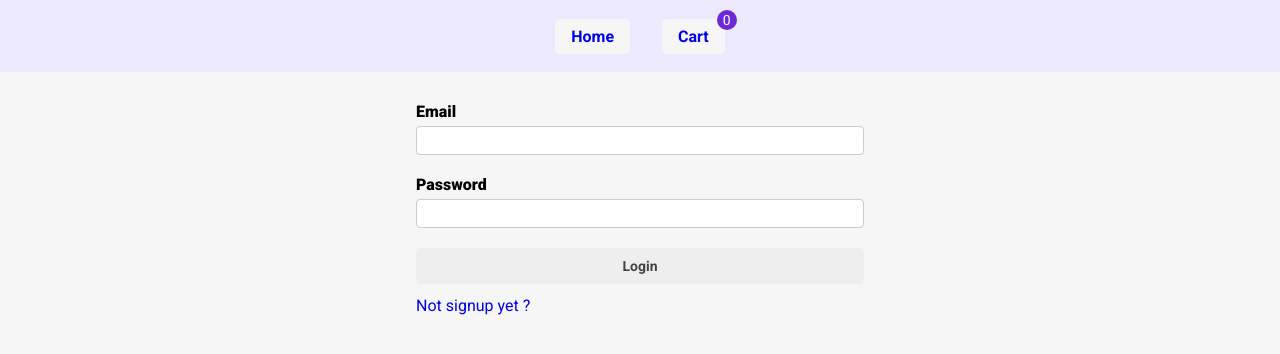
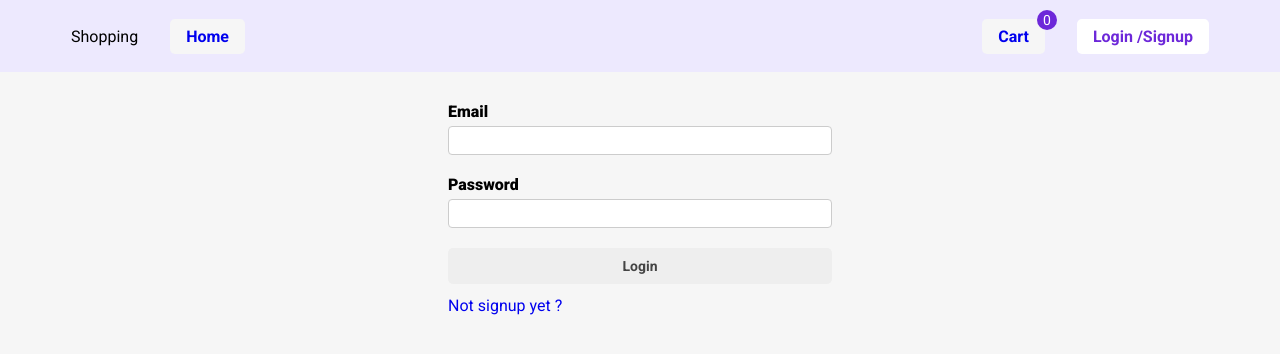
Before and after one commit to MiaadEstakhri/shopping-cart-React-, a React (Create React App) app: page /login in a window 1280 px wide. Shown: the top 354 px of the page. Built offline with nearby package versions, Linux system fonts and the light colour scheme.

Commit message:
getItem and setItem in localStorage

```diff
--- a/src/App.css
+++ b/src/App.css
@@ -1,7 +1,7 @@
 .container {
   display: flex;
   justify-content: center;
-  margin-top: 50px;
+  margin-top: 60px;
 }
 
 .productList {
@@ -9,7 +9,7 @@
   border-radius: 5px;
   display: grid;
   grid-template-columns: repeat(auto-fill, minmax(250px, 1fr));
-  gap: 3rem 2rem;
+  gap: 4rem 2rem;
   width: 90vw;
   max-width: 1170px;
 }
--- a/src/App.js
+++ b/src/App.js
@@ -8,9 +8,11 @@ import "react-toastify/dist/ReactToastify.css";
 import CheckoutPage from "./pages/CheckoutPage/CheckoutPage";
 import SignupPage from "./pages/SignupPage/SignupPage";
 import LoginPage from "./pages/LoginPage/LoginPage";
+import AuthProvider from "./providers/AuthProvider";
 
 function App() {
   return (
+    <AuthProvider>
       <CartProvider>
         <ToastContainer />
         <Routes>
@@ -21,6 +23,7 @@ function App() {
           <Route path="/" element={<HomePage />} />
         </Routes>
       </CartProvider>
+    </AuthProvider>
   );
 }
 
--- a/src/common/input.css
+++ b/src/common/input.css
@@ -1,3 +1,8 @@
+.formControl {
+  margin-bottom: 20px;
+  width: 100%;
+}
+
 label {
   display: flex;
   margin-bottom: 5px;
@@ -8,17 +13,13 @@ input[type="text"],
 input[type="tel"],
 input[type="email"],
 input[type="password"] {
-  width: 35vw;
+  width: 30vw;
   padding: 6px 12px;
   display: block;
   background-color: #fff;
   color: #444;
   border: 1px solid #ccc;
   border-radius: 4px;
-}
-
-.formControl {
-  margin-bottom: 20px;
 }
 
 .error {
--- a/src/components/Login/Login.js
+++ b/src/components/Login/Login.js
@@ -6,6 +6,7 @@ import { Link, useNavigate } from "react-router-dom";
 import { loginUser } from "../../services/loginService";
 import { useState } from "react";
 import { toast } from "react-toastify";
+import { useAuthAction } from "../../providers/AuthProvider";
 
 const initialValues = {
   email: "",
@@ -20,12 +21,16 @@ const validationSchema = Yup.object({
 });
 
 const LoginForm = () => {
+  const setAuth = useAuthAction();
   const history = useNavigate();
   const [error, setError] = useState(null);
+
   const onSubmit = async (values) => {
     // console.log(values);
     try {
-      await loginUser(values);
+      const data  = await loginUser(values);
+      setAuth(data);
+      // localStorage.setItem("authState", JSON.stringify(data));
       setError(null);
       toast.success("ok");
       history("/");
--- a/src/components/Navigation/Navigation.js
+++ b/src/components/Navigation/Navigation.js
@@ -1,14 +1,17 @@
 import { NavLink } from "react-router-dom";
+import { useAuth } from "../../providers/AuthProvider";
 import { useCart } from "../../providers/CartProvider";
 import "./navigation.css";
 
 const Navigation = () => {
   const { cart } = useCart();
-
+  const userData = useAuth();
   return (
     <header className="mainNavigation">
       <nav>
+        <div>
           <ul>
+            <li>Shopping</li>
             <li>
               <NavLink
                 to="/"
@@ -17,6 +20,10 @@ const Navigation = () => {
                 Home
               </NavLink>
             </li>
+          </ul>
+        </div>
+        <div>
+          <ul>
             <li className="cartLink">
               <NavLink
                 to="/cart"
@@ -26,7 +33,16 @@ const Navigation = () => {
               </NavLink>
               <span>{cart.length}</span>
             </li>
+            <li>
+              <NavLink
+                to={userData ? "/profile" : "/login"}
+                className={({ isActive }) => (isActive ? " activated" : "")}
+              >
+                {userData ? "profile" : "Login /Signup"}
+              </NavLink>
+            </li>
           </ul>
+        </div>
       </nav>
     </header>
   );
--- a/src/components/Navigation/navigation.css
+++ b/src/components/Navigation/navigation.css
@@ -2,12 +2,18 @@
   width: 100%;
   height: 4.5rem;
   background: #ede9fe;
+  position: sticky;
+  top: 0;
+  display: flex;
+  justify-content: center;
 }
 
 .mainNavigation nav {
   display: flex;
-  justify-content: center;
+  justify-content: space-between;
   align-items: center;
+  width: 100vw;
+  max-width: 1170px;
   height: 100%;
 }
 
--- a/src/components/Signup/Signup.js
+++ b/src/components/Signup/Signup.js
@@ -6,6 +6,7 @@ import { Link, useNavigate } from "react-router-dom";
 import { signupUser } from "../../services/signupService";
 import { useState } from "react";
 import { toast } from "react-toastify";
+import { useAuthAction } from "../../providers/AuthProvider";
 
 const initialValues = {
   name: "",
@@ -38,6 +39,7 @@ const validationSchema = Yup.object({
 });
 
 const SignupForm = () => {
+  const setAuth = useAuthAction();
   const [error, setError] = useState(null);
   const history = useNavigate();
 
@@ -51,7 +53,10 @@ const SignupForm = () => {
       password,
     };
     try {
-      await signupUser(userData);
+      const data  = await signupUser(userData);
+      setAuth(data);
+      // localStorage.setItem("authState", JSON.stringify(data));
+      setError(null);
       toast.success("Registration is done");
       history("/");
     } catch (error) {
--- /dev/null
+++ b/src/providers/AuthProvider.js
@@ -0,0 +1,34 @@
+import { createContext, useContext, useEffect, useState } from "react";
+
+const AuthContext = createContext();
+const AuthContextDispatch = createContext();
+
+const LOCAL_STORAGE_AUTH_STATE = "authState";
+
+const AuthProvider = ({ children }) => {
+  const [state, setState] = useState(false);
+
+  useEffect(() => {
+    const userData =
+      JSON.parse(localStorage.getItem(LOCAL_STORAGE_AUTH_STATE)) || false;
+    setState(userData);
+  }, []);
+
+  useEffect(() => {
+    const data = JSON.stringify(state);
+    localStorage.setItem(LOCAL_STORAGE_AUTH_STATE, data);
+  }, [state]);
+
+  return (
+    <AuthContext.Provider value={state}>
+      <AuthContextDispatch.Provider value={setState}>
+        {children}
+      </AuthContextDispatch.Provider>
+    </AuthContext.Provider>
+  );
+};
+
+export default AuthProvider;
+
+export const useAuth = () => useContext(AuthContext);
+export const useAuthAction = () => useContext(AuthContextDispatch);
```
Lines whose indentation alone changed are shown as unchanged.
